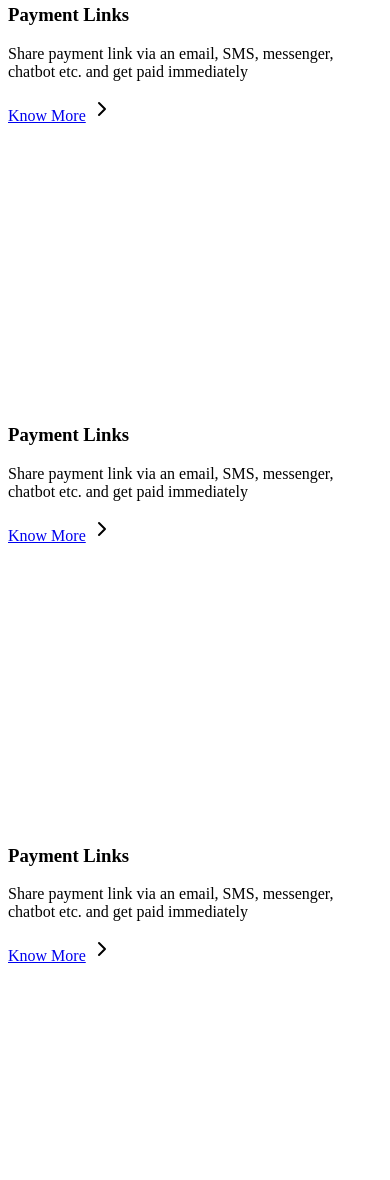
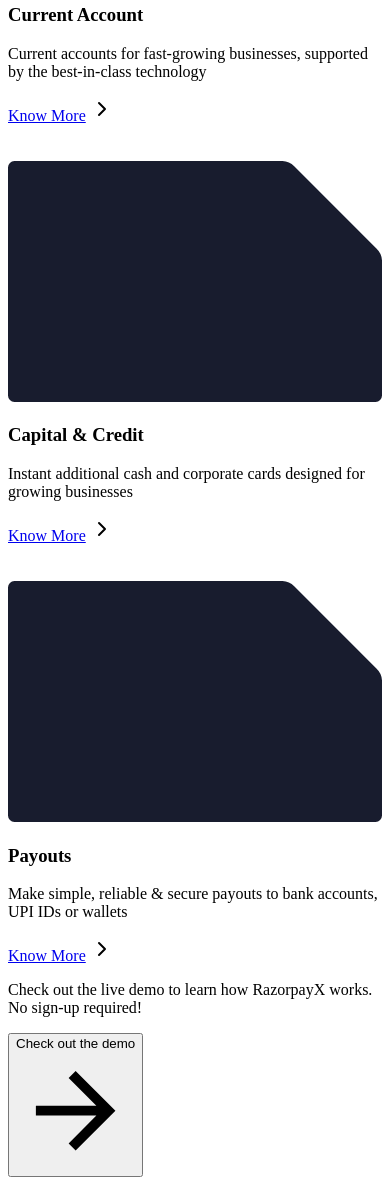
Before and after one commit to Vansh16aug/Razorpay-Clone, a plain HTML site: page index.html in a window 390 px wide. Shown: the part 7880-9060 px from the top of the page. Before the commit the page ends 8853 px from the top, so only its background shows below. Drawn offline with nearby package versions, Linux system fonts and the light colour scheme.

Commit message:
completed feature section

```diff
--- a/index.html
+++ b/index.html
@@ -417,7 +417,7 @@
 
 
     <!--------------------------------------------Feature Section 2------------------------------------------------->
-    <section class="relative bg-[url(images/feature-section-2BG.svg)] bg-no-repeat bg-cover pt-[16rem] pb-[500px] mt-14 overflow-x-clip">
+    <section class="relative bg-[url(images/feature-section-2BG.svg)] bg-no-repeat bg-cover pt-[11rem] pb-[500px] mt-14 overflow-x-clip">
 
         <div class="relative w-10/12 max-w-[1080px] mx-auto pt-4 ">
 
@@ -484,118 +484,98 @@
 
     <!-----------------------------------------------Boxes------------------------------------------------------->
 
-    <div class="grid grid-cols-3 w-full gap-4 my-14 bg-[#181c2e] ">
-         <!-- box1  -->
-        <div class="w-full min-h-[15rem] rounded-md featureCard relative cursor-pointer featureCard2">
-                <img src="images/payment-link-icon.svg" class="bg-lightBlue absolute right-3 top-3 w-12 h-12 rounded-full z-[8] transition-all duration-200 featureCardIcon" alt="">
-
-                <!-- box shape (svg) -->
-                <svg id="box" viewBox="0 0 349.32501220703125 225" xmlns="http://www.w3.org/2000/svg" preserveAspectRatio="none" class="stroke-1 stroke-[#818597] h-full w-full absolute z-[9] transition-all duration-200 featureCardSVG" style="stroke-opacity: 0.15">
-                <path
-                    d="m 0 6
-                    a 6 6 0 0 1 6 -6
-                    h 250.32501220703125
-                    a 16 16 0 0 1 11 5
-                    l 77 77
-                    a 16 16 0 0 1 5 11
-                    v 126
-                    a 6 6 0 0 1 -6 6
-                    h -337.32501220703125
-                    a 6 6 0 0 1 -6 -6 z" fill="#fff"></path>
+                    <div class="grid grid-cols-1 md:grid-cols-2 lg:grid-cols-3 w-full gap-4 my-14">
+                    <!-- Box 1 -->
+                    <div class="w-full min-h-[15rem] relative cursor-pointer featureCard2">
+                        <!-- Common Box Content -->
+                        <div class="common-box-content">
+                            <!-- box icon -->
+                            <img src="images/current-icon.svg" class="bg-lightBlue absolute right-3 top-3 w-12 h-12 rounded-full z-[80] featureCardIcon transition-all duration-200" />
+                            <!-- box shape -->
+                            <svg viewBox="0 0 349.32501220703125 225" xmlns="http://www.w3.org/2000/svg" preserveAspectRatio="none" class="stroke-1 stroke-[#525a76] h-full w-full absolute z-[90] featureCardSVG transition-all duration-200" style="stroke-opacity: 0.8">
+                                <path d="m 0 6 a 6 6 0 0 1 6 -6 h 250.32501220703125 a 16 16 0 0 1 11 5 l 77 77 a 16 16 0 0 1 5 11 v 126 a 6 6 0 0 1 -6 6 h -337.32501220703125 a 6 6 0 0 1 -6 -6 z" fill="#181C2E"></path>
                             </svg>
-
-                  <!-- box-content -->
-                  <div class="absolute flex flex-col justify-between z-[100] w-full h-full pl-5 py-6 pr-8 featureCardBox bg-[#181c2e]" >
-                    <!-- textpart -->
+                        </div>
+                        <!-- Specific Box Content -->
+                        <div class="z-[1000] absolute h-full w-full pl-5 py-6 pr-8 flex flex-col justify-between featureCardBox">
                             <div>
-                        <h3 class="font-mullish font-extrabold text-white leading-[1.2] text-[1.375rem]">Payment Links</h3>
-                        <p class="font-mullish text-grayText mt-6">Share payment link via an email, SMS, messenger, chatbot etc. and get paid immediately</p>
+                                <h3 class="font-mullish font-bold text-white leading-[1.2] text-[1.375rem]">Current Account</h3>
+                                <p class="font-mullish text-grayText mt-6">Current accounts for fast-growing businesses, supported by the best-in-class technology</p>
                             </div>
-
-                    <!-- hyperlink -->
-                    <div class="flex flex-row items-center cursor-pointer group ">
-                        <a href="#" class="font-mullish text-lightBlue500 font-bold group-hover:text-grayBlue transition-all duration-200 ">Know More</a>
-                            <i data-feather="chevron-right" class="w-5 h-5 text-lightBlue500 group-hover:text-grayBlue transition-all duration-200"></i>
-
+                            <div class="flex items-center cursor-pointer place-items-end">
+                                <a href="#" class="font-mullish font-bold text-lightBlue500 transition-all duration-200">Know More</a>
+                                <i data-feather="chevron-right" class="w-5 h-5 text-lightBlue500 transition-all duration-200"></i>
                             </div>
                         </div>
                     </div>
-         <!-- box2  -->
-         <div class="w-full min-h-[15rem] rounded-md featureCard relative cursor-pointer featureCard2">
-                <img src="images/payment-link-icon.svg" class="bg-lightBlue absolute right-3 top-3 w-12 h-12 rounded-full z-[8] transition-all duration-200 featureCardIcon" alt="">
-
-                <!-- box shape (svg) -->
-                <svg id="box" viewBox="0 0 349.32501220703125 225" xmlns="http://www.w3.org/2000/svg" preserveAspectRatio="none" class="stroke-1 stroke-[#818597] h-full w-full absolute z-[9] transition-all duration-200 featureCardSVG" style="stroke-opacity: 0.15">
-                <path
-                    d="m 0 6
-                    a 6 6 0 0 1 6 -6
-                    h 250.32501220703125
-                    a 16 16 0 0 1 11 5
-                    l 77 77
-                    a 16 16 0 0 1 5 11
-                    v 126
-                    a 6 6 0 0 1 -6 6
-                    h -337.32501220703125
-                    a 6 6 0 0 1 -6 -6 z" fill="#fff"></path>
+                        <!-- Box 2 -->
+                    <div class="w-full min-h-[15rem] relative cursor-pointer featureCard2">
+                        <!-- Common Box Content -->
+                        <div class="common-box-content">
+                            <!-- box icon -->
+                            <img src="images/capital-credit-icon.svg" class="bg-lightBlue absolute right-3 top-3 w-12 h-12 rounded-full z-[80] featureCardIcon transition-all duration-200" />
+                            <!-- box shape -->
+                            <svg viewBox="0 0 349.32501220703125 225" xmlns="http://www.w3.org/2000/svg" preserveAspectRatio="none" class="stroke-1 stroke-[#525a76] h-full w-full absolute z-[90] featureCardSVG transition-all duration-200" style="stroke-opacity: 0.8">
+                                <path d="m 0 6 a 6 6 0 0 1 6 -6 h 250.32501220703125 a 16 16 0 0 1 11 5 l 77 77 a 16 16 0 0 1 5 11 v 126 a 6 6 0 0 1 -6 6 h -337.32501220703125 a 6 6 0 0 1 -6 -6 z" fill="#181C2E"></path>
                             </svg>
-
-                  <!-- box-content -->
-                  <div class="absolute flex flex-col justify-between z-[100] w-full h-full pl-5 py-6 pr-8 featureCardBox bg-[#181c2e]" >
-                    <!-- textpart -->
+                        </div>
+                        <!-- Specific Box Content -->
+                        <div class="z-[1000] absolute h-full w-full pl-5 py-6 pr-8 flex flex-col justify-between featureCardBox">
                             <div>
-                        <h3 class="font-mullish font-extrabold text-white leading-[1.2] text-[1.375rem]">Payment Links</h3>
-                        <p class="font-mullish text-grayText mt-6">Share payment link via an email, SMS, messenger, chatbot etc. and get paid immediately</p>
+                                <h3 class="font-mullish font-bold text-white leading-[1.2] text-[1.375rem]">Capital & Credit</h3>
+                                <p class="font-mullish text-grayText mt-6">Instant additional cash and corporate cards designed for growing businesses</p>
                             </div>
-
-                    <!-- hyperlink -->
-                    <div class="flex flex-row items-center cursor-pointer group ">
-                        <a href="#" class="font-mullish text-lightBlue500 font-bold group-hover:text-grayBlue transition-all duration-200 ">Know More</a>
-                            <i data-feather="chevron-right" class="w-5 h-5 text-lightBlue500 group-hover:text-grayBlue transition-all duration-200"></i>
-
+                            <div class="flex items-center cursor-pointer place-items-end">
+                                <a href="#" class="font-mullish font-bold text-lightBlue500 transition-all duration-200">Know More</a>
+                                <i data-feather="chevron-right" class="w-5 h-5 text-lightBlue500 transition-all duration-200"></i>
                             </div>
                         </div>
                     </div>
-         <!-- box3  -->
-         <div class="w-full min-h-[15rem] rounded-md featureCard relative cursor-pointer featureCard2">
-                <img src="images/payment-link-icon.svg" class="bg-lightBlue absolute right-3 top-3 w-12 h-12 rounded-full z-[80] transition-all duration-200 featureCardIcon" alt="">
 
-                <!-- box shape (svg) -->
-                <svg id="box" viewBox="0 0 349.32501220703125 225" xmlns="http://www.w3.org/2000/svg" preserveAspectRatio="none" class="stroke-1 stroke-[#818597] h-full w-full absolute z-[9] transition-all duration-200 featureCardSVG" style="stroke-opacity: 0.15">
-                <path
-                    d="m 0 6
-                    a 6 6 0 0 1 6 -6
-                    h 250.32501220703125
-                    a 16 16 0 0 1 11 5
-                    l 77 77
-                    a 16 16 0 0 1 5 11
-                    v 126
-                    a 6 6 0 0 1 -6 6
-                    h -337.32501220703125
-                    a 6 6 0 0 1 -6 -6 z" fill="#fff"></path>
+                    <!-- Box 3 -->
+                <div class="w-full min-h-[15rem] relative cursor-pointer featureCard2">
+                    <!-- Common Box Content -->
+                    <div class="common-box-content">
+                        <!-- box icon -->
+                        <img src="images/payouts-icon.svg" class="bg-lightBlue absolute right-3 top-3 w-12 h-12 rounded-full z-[80] featureCardIcon transition-all duration-200" />
+                        <!-- box shape -->
+                        <svg viewBox="0 0 349.32501220703125 225" xmlns="http://www.w3.org/2000/svg" preserveAspectRatio="none" class="stroke-1 stroke-[#525a76] h-full w-full absolute z-[90] featureCardSVG transition-all duration-200" style="stroke-opacity: 0.8">
+                            <path d="m 0 6 a 6 6 0 0 1 6 -6 h 250.32501220703125 a 16 16 0 0 1 11 5 l 77 77 a 16 16 0 0 1 5 11 v 126 a 6 6 0 0 1 -6 6 h -337.32501220703125 a 6 6 0 0 1 -6 -6 z" fill="#181C2E"></path>
                         </svg>
-
-                  <!-- box-content -->
-                  <div class="absolute flex flex-col justify-between z-[100] w-full h-full pl-5 py-6 pr-8 featureCardBox bg-[#181c2e]" >
-                    <!-- textpart -->
+                    </div>
+                    <!-- Specific Box Content -->
+                    <div class="z-[1000] absolute h-full w-full pl-5 py-6 pr-8 flex flex-col justify-between featureCardBox">
                         <div>
-                        <h3 class="font-mullish font-extrabold text-white leading-[1.2] text-[1.375rem]">Payment Links</h3>
-                        <p class="font-mullish text-grayText mt-6">Share payment link via an email, SMS, messenger, chatbot etc. and get paid immediately</p>
+                            <h3 class="font-mullish font-bold text-white leading-[1.2] text-[1.375rem]">Payouts</h3>
+                            <p class="font-mullish text-grayText mt-6">Make simple, reliable & secure payouts to bank accounts, UPI IDs or wallets</p>
                         </div>
-
-                    <!-- hyperlink -->
-                    <div class="flex flex-row items-center cursor-pointer group ">
-                        <a href="#" class="font-mullish text-lightBlue500 font-bold group-hover:text-grayBlue transition-all duration-200 ">Know More</a>
-                            <i data-feather="chevron-right" class="w-5 h-5 text-lightBlue500 group-hover:text-grayBlue transition-all duration-200"></i>
-
+                        <div class="flex items-center cursor-pointer place-items-end">
+                            <a href="#" class="font-mullish font-bold text-lightBlue500 transition-all duration-200">Know More</a>
+                            <i data-feather="chevron-right" class="w-5 h-5 text-lightBlue500 transition-all duration-200"></i>
                         </div>
                     </div>
                 </div>
             </div>
 
-
+            <!-- demo box -->
+            <div class="flex flex-row w-full justify-evenly border border-slate-700 mb-24 gap-y-6 p-8 relative rounded-md py-10 items-center">
+                <p class="text-white font-mullish text-xl mx-auto">
+                    Check out the live demo to learn how RazorpayX works.
+                    <span class="font-bold">No sign-up required!</span>
+                </p>
+                <button class="relative bg-lightBlue w-full md:w-fit flex items-center justify-center md:justify-start text-white py-[14px] px-[18px] md:pr-[90px] rounded-md font-mullish font-bold hover:bg-lightBlue500 transition-all duration-200">Check out the demo
+                    <div class="z-10 w-12 h-[60px] bg-greenLight absolute right-6 skew-x-[20deg] flex justify-center items-center">
+                        <svg viewBox="0 0 24 24" focusable="false" class="w-[20px] h-[20px] -skew-x-[20deg]">
+                            <path fill="currentColor" d="M12 4l-1.41 1.41L16.17 11H4v2h12.17l-5.58 5.59L12 20l8-8z"></path>
+                        </svg>
+                    </div>
+                </button>
+            </div>
         </div>
     </section>
 
+
+    <!---------------------------------------------new features------------------------------------------->
 
 
     <script>
```
Lines whose indentation alone changed are shown as unchanged.
